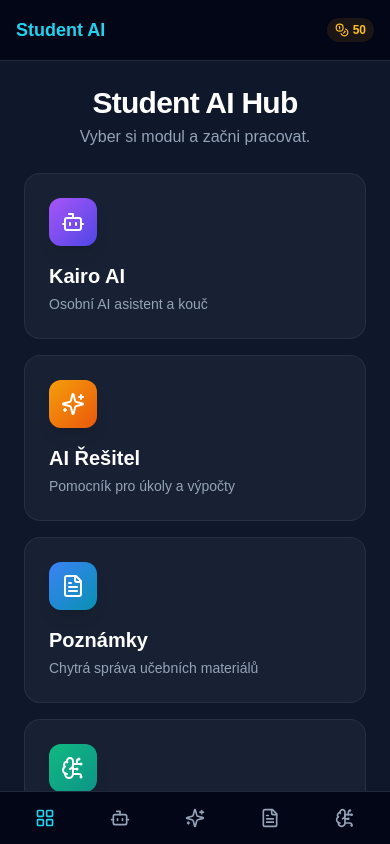
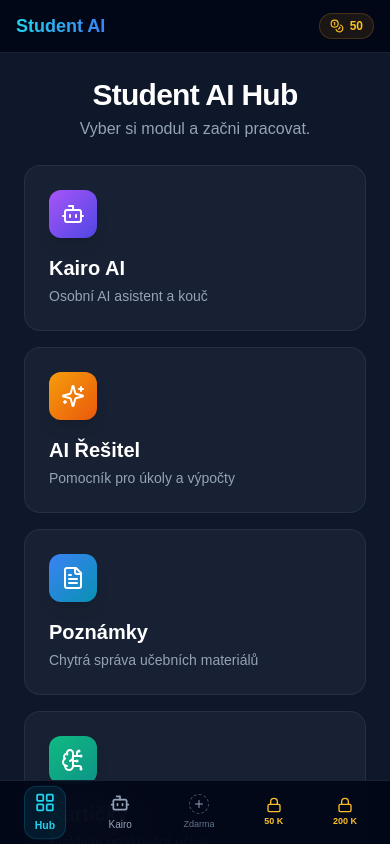
Before and after one commit to InfinityLook/Student-Ai, a Next.js app: page / in a window 390 px wide. Built offline with nearby package versions, Linux system fonts and the light colour scheme.

Commit message:
Refactor DashboardShell with module selection and slots

```diff
--- a/components/DashboardShell.tsx
+++ b/components/DashboardShell.tsx
@@ -1,6 +1,6 @@
 'use client';
 
-import React, { useEffect } from 'react';
+import React, { useEffect, useState } from 'react';
 import { useStore } from '@/store/useStore';
 import MenuHubModule from '@/components/modules/MenuHubModule';
 import KairoModule from '@/components/modules/KairoModule';
@@ -27,19 +27,22 @@ import {
   ShoppingBag,
   Folder,
   Edit3,
-  Coins
+  Coins,
+  Plus,
+  Lock,
+  X,
+  Trash2
 } from 'lucide-react';
 
-interface NavItem {
+interface ModuleOption {
   id: string;
   label: string;
   icon: React.ElementType;
 }
 
-const navItems: NavItem[] = [
-  { id: 'home', label: 'Hub', icon: LayoutGrid },
-  { id: 'kairo', label: 'Kairo AI', icon: Bot },
-  { id: 'solver', label: 'AI Řešitel', icon: Sparkles },
+// Všechny dostupné moduly pro výběr do vlastních slotů
+const selectableModules: ModuleOption[] = [
+  { id: 'solver', label: 'Řešitel', icon: Sparkles },
   { id: 'notes', label: 'Poznámky', icon: FileText },
   { id: 'flashcards', label: 'Kartičky', icon: BrainCircuit },
   { id: 'timer', label: 'Časovač', icon: Timer },
@@ -50,11 +53,32 @@ const navItems: NavItem[] = [
   { id: 'profile', label: 'Profil', icon: User },
 ];
 
+const navItems = [
+  { id: 'home', label: 'Hub', icon: LayoutGrid },
+  { id: 'kairo', label: 'Kairo AI', icon: Bot },
+  ...selectableModules,
+];
+
+// Konfigurace cen pro 3 přizpůsobitelné sloty
+const slotConfigs = [
+  { cost: 0, label: 'Zdarma' },
+  { cost: 50, label: '50 K' },
+  { cost: 200, label: '200 K' },
+];
+
 export default function DashboardShell() {
   const activeModule = useStore((state) => state.activeModule);
   const setActiveModule = useStore((state) => state.setActiveModule);
   const credits = useStore((state) => state.credits);
   const checkTaskReminders = useStore((state) => state.checkTaskReminders);
+
+  const unlockedNavSlots = useStore((state) => state.unlockedNavSlots);
+  const customNavSlots = useStore((state) => state.customNavSlots);
+  const unlockNavSlot = useStore((state) => state.unlockNavSlot);
+  const setCustomNavSlot = useStore((state) => state.setCustomNavSlot);
+
+  // Stav dialogového okna pro výběr modulu nebo odemčení
+  const [activeSlotModal, setActiveSlotModal] = useState<number | null>(null);
 
   useEffect(() => {
     checkTaskReminders();
@@ -62,30 +86,36 @@ export default function DashboardShell() {
 
   const renderModule = () => {
     switch (activeModule) {
-      case 'home':
-        return <MenuHubModule />;
-      case 'kairo':
-        return <KairoModule />;
-      case 'notes':
-        return <NotesModule />;
-      case 'flashcards':
-        return <FlashcardsModule />;
-      case 'timer':
-        return <FocusTimerModule />;
-      case 'solver':
-        return <AISolver />;
-      case 'planner':
-        return <TaskPlannerModule />;
-      case 'profile':
-        return <ProfileModule />;
-      case 'shop':
-        return <ShopModule />;
-      case 'files':
-        return <FileSystemModule />;
-      case 'editor':
-        return <DocumentEditorModule />;
-      default:
-        return <MenuHubModule />;
+      case 'home': return <MenuHubModule />;
+      case 'kairo': return <KairoModule />;
+      case 'notes': return <NotesModule />;
+      case 'flashcards': return <FlashcardsModule />;
+      case 'timer': return <FocusTimerModule />;
+      case 'solver': return <AISolver />;
+      case 'planner': return <TaskPlannerModule />;
+      case 'profile': return <ProfileModule />;
+      case 'shop': return <ShopModule />;
+      case 'files': return <FileSystemModule />;
+      case 'editor': return <DocumentEditorModule />;
+      default: return <MenuHubModule />;
+    }
+  };
+
+  const handleSlotClick = (slotIndex: number) => {
+    const isUnlocked = unlockedNavSlots.includes(slotIndex);
+    if (!isUnlocked) {
+      // Nabídnout odemčení za kredity
+      const config = slotConfigs[slotIndex];
+      if (unlockNavSlot(slotIndex, config.cost)) {
+        setActiveSlotModal(slotIndex);
+      }
+    } else {
+      const assignedModuleId = customNavSlots[slotIndex];
+      if (assignedModuleId) {
+        setActiveModule(assignedModuleId);
+      } else {
+        setActiveSlotModal(slotIndex);
+      }
     }
   };
 
@@ -93,16 +123,16 @@ export default function DashboardShell() {
     <div className="flex h-screen bg-slate-900 text-slate-100 overflow-hidden relative">
       <NotificationSystem />
 
-      {/* Boční navigace pro desktopy */}
-      <aside className="hidden md:flex flex-col w-64 bg-slate-950 border-r border-slate-800">
-        <div className="p-4 border-b border-slate-800 flex items-center justify-between">
+      {/* Desktopové boční menu */}
+      <aside className="hidden md:flex flex-col w-64 bg-slate-950 border-r border-slate-800/80">
+        <div className="p-4 border-b border-slate-800/80 flex items-center justify-between">
           <button
             onClick={() => setActiveModule('home')}
             className="text-xl font-bold bg-gradient-to-r from-cyan-400 to-blue-500 bg-clip-text text-transparent"
           >
             Student AI
           </button>
-          <div className="flex items-center gap-1 bg-amber-500/10 text-amber-400 px-2.5 py-1 rounded-full text-xs font-semibold border border-amber-500/20">
+          <div className="flex items-center gap-1.5 bg-amber-500/10 text-amber-400 px-3 py-1 rounded-full text-xs font-semibold border border-amber-500/20">
             <Coins className="w-3.5 h-3.5" />
             <span>{credits}</span>
           </div>
@@ -116,13 +146,13 @@ export default function DashboardShell() {
               <button
                 key={item.id}
                 onClick={() => setActiveModule(item.id)}
-                className={`w-full flex items-center gap-3 px-3 py-2.5 rounded-xl text-sm font-medium transition-colors ${
+                className={`w-full flex items-center gap-3 px-3 py-2.5 rounded-xl text-sm font-medium transition-all ${
                   isActive
-                    ? 'bg-cyan-500/10 text-cyan-400 border border-cyan-500/20'
+                    ? 'bg-cyan-500/10 text-cyan-400 border border-cyan-500/20 font-semibold'
                     : 'text-slate-400 hover:text-slate-200 hover:bg-slate-900'
                 }`}
               >
-                <Icon className="w-4 h-4" />
+                <Icon className={`w-4 h-4 ${isActive ? 'text-cyan-400' : ''}`} />
                 <span>{item.label}</span>
               </button>
             );
@@ -130,46 +160,164 @@ export default function DashboardShell() {
         </nav>
       </aside>
 
-      {/* Hlavní obsahová část */}
+      {/* Hlavní obsahová plocha */}
       <div className="flex-1 flex flex-col h-full overflow-hidden">
-        {/* Mobilní hlavička */}
-        <header className="md:hidden flex items-center justify-between p-4 bg-slate-950 border-b border-slate-800">
+        {/* Mobilní horní lišta */}
+        <header className="md:hidden flex items-center justify-between px-4 py-3 bg-slate-950/90 backdrop-blur-md border-b border-slate-800/80 z-40">
           <button
             onClick={() => setActiveModule('home')}
-            className="font-bold text-lg text-cyan-400"
+            className="font-bold text-lg bg-gradient-to-r from-cyan-400 to-blue-500 bg-clip-text text-transparent"
           >
             Student AI
           </button>
-          <div className="flex items-center gap-1 bg-amber-500/10 text-amber-400 px-2 py-1 rounded-full text-xs font-semibold">
+          <div className="flex items-center gap-1.5 bg-amber-500/10 text-amber-400 px-2.5 py-1 rounded-full text-xs font-semibold border border-amber-500/20">
             <Coins className="w-3.5 h-3.5" />
             <span>{credits}</span>
           </div>
         </header>
 
-        {/* Dynamicky vložený modul */}
-        <main className="flex-1 overflow-y-auto bg-slate-900">
+        {/* Vybraný modul */}
+        <main className="flex-1 overflow-y-auto bg-slate-900 pb-20 md:pb-0">
           {renderModule()}
         </main>
 
-        {/* Mobilní spodní lišta */}
-        <nav className="md:hidden border-t border-slate-800 bg-slate-950 flex justify-around p-2">
-          {navItems.slice(0, 5).map((item) => {
-            const Icon = item.icon;
-            const isActive = activeModule === item.id;
+        {/* Mobilní spodní lišta (Hub, Kairo + 3 sloty) */}
+        <nav className="md:hidden fixed bottom-0 left-0 right-0 z-50 backdrop-blur-xl bg-slate-950/90 border-t border-slate-800/80 px-2 py-1.5 flex justify-around items-center">
+          {/* 1. Pevný Hub */}
+          <button
+            onClick={() => setActiveModule('home')}
+            className={`relative flex flex-col items-center justify-center py-1.5 px-2.5 rounded-xl transition-all duration-200 ${
+              activeModule === 'home' ? 'text-cyan-400 font-semibold scale-105' : 'text-slate-400'
+            }`}
+          >
+            {activeModule === 'home' && <span className="absolute inset-0 bg-cyan-500/10 rounded-xl border border-cyan-500/20 -z-10" />}
+            <LayoutGrid className="w-5 h-5 stroke-[2px]" />
+            <span className="text-[10px] mt-1">Hub</span>
+          </button>
+
+          {/* 2. Pevné Kairo */}
+          <button
+            onClick={() => setActiveModule('kairo')}
+            className={`relative flex flex-col items-center justify-center py-1.5 px-2.5 rounded-xl transition-all duration-200 ${
+              activeModule === 'kairo' ? 'text-cyan-400 font-semibold scale-105' : 'text-slate-400'
+            }`}
+          >
+            {activeModule === 'kairo' && <span className="absolute inset-0 bg-cyan-500/10 rounded-xl border border-cyan-500/20 -z-10" />}
+            <Bot className="w-5 h-5 stroke-[2px]" />
+            <span className="text-[10px] mt-1">Kairo</span>
+          </button>
+
+          {/* 3 Nastavitelné sloty */}
+          {slotConfigs.map((config, index) => {
+            const isUnlocked = unlockedNavSlots.includes(index);
+            const assignedId = customNavSlots[index];
+            const assignedModule = selectableModules.find((m) => m.id === assignedId);
+            const isActive = assignedId && activeModule === assignedId;
+
             return (
               <button
-                key={item.id}
-                onClick={() => setActiveModule(item.id)}
-                className={`flex flex-col items-center p-2 text-xs ${
-                  isActive ? 'text-cyan-400' : 'text-slate-400'
+                key={index}
+                onClick={() => handleSlotClick(index)}
+                onContextMenu={(e) => {
+                  e.preventDefault();
+                  if (isUnlocked) setActiveSlotModal(index);
+                }}
+                className={`relative flex flex-col items-center justify-center py-1.5 px-2 rounded-xl transition-all duration-200 active:scale-95 ${
+                  isActive
+                    ? 'text-cyan-400 font-semibold scale-105'
+                    : isUnlocked
+                    ? assignedModule
+                      ? 'text-slate-300'
+                      : 'text-slate-500 hover:text-slate-300'
+                    : 'text-amber-400/80'
                 }`}
               >
-                <Icon className="w-5 h-5" />
+                {isActive && (
+                  <span className="absolute inset-0 bg-cyan-500/10 rounded-xl border border-cyan-500/20 -z-10" />
+                )}
+
+                {!isUnlocked ? (
+                  <>
+                    <Lock className="w-4 h-4 mb-0.5 text-amber-400" />
+                    <span className="text-[9px] font-bold text-amber-400">{config.label}</span>
+                  </>
+                ) : assignedModule ? (
+                  <>
+                    <assignedModule.icon className="w-5 h-5 stroke-[2px]" />
+                    <span className="text-[10px] mt-1">{assignedModule.label}</span>
+                  </>
+                ) : (
+                  <>
+                    <div className="w-5 h-5 rounded-full border border-dashed border-slate-600 flex items-center justify-center">
+                      <Plus className="w-3 h-3 text-slate-400" />
+                    </div>
+                    <span className="text-[9px] mt-1 text-slate-500">{config.label}</span>
+                  </>
+                )}
               </button>
             );
           })}
         </nav>
       </div>
+
+      {/* Modal pro výber nebo změnu modulu ve slotu */}
+      {activeSlotModal !== null && (
+        <div className="fixed inset-0 z-50 bg-black/70 backdrop-blur-sm flex items-end sm:items-center justify-center p-4">
+          <div className="bg-slate-900 border border-slate-800 w-full max-w-sm rounded-2xl p-5 space-y-4 shadow-2xl">
+            <div className="flex justify-between items-center border-b border-slate-800 pb-3">
+              <div>
+                <h3 className="font-semibold text-lg text-white">
+                  Nastavit Slot {activeSlotModal + 1}
+                </h3>
+                <p className="text-xs text-slate-400">Vyber si modul pro rychlý přístup do lišty</p>
+              </div>
+              <button
+                onClick={() => setActiveSlotModal(null)}
+                className="p-1 rounded-lg text-slate-400 hover:text-white hover:bg-slate-800"
+              >
+                <X className="w-5 h-5" />
+              </button>
+            </div>
+
+            <div className="grid grid-cols-3 gap-2.5 max-h-60 overflow-y-auto p-1">
+              {selectableModules.map((mod) => {
+                const Icon = mod.icon;
+                const isSelected = customNavSlots[activeSlotModal] === mod.id;
+                return (
+                  <button
+                    key={mod.id}
+                    onClick={() => {
+                      setCustomNavSlot(activeSlotModal, mod.id);
+                      setActiveSlotModal(null);
+                    }}
+                    className={`flex flex-col items-center p-3 rounded-xl border text-center transition-all ${
+                      isSelected
+                        ? 'bg-cyan-500/20 border-cyan-500 text-cyan-400 font-semibold'
+                        : 'bg-slate-800/50 border-slate-700/50 hover:bg-slate-800 text-slate-300'
+                    }`}
+                  >
+                    <Icon className="w-5 h-5 mb-1.5" />
+                    <span className="text-xs">{mod.label}</span>
+                  </button>
+                );
+              })}
+            </div>
+
+            {customNavSlots[activeSlotModal] && (
+              <button
+                onClick={() => {
+                  setCustomNavSlot(activeSlotModal, null);
+                  setActiveSlotModal(null);
+                }}
+                className="w-full flex items-center justify-center gap-2 py-2.5 rounded-xl border border-red-500/30 bg-red-500/10 text-red-400 text-xs font-medium hover:bg-red-500/20 transition-colors"
+              >
+                <Trash2 className="w-4 h-4" />
+                <span>Odebrat modul ze slotu</span>
+              </button>
+            )}
+          </div>
+        </div>
+      )}
     </div>
   );
-}
+      }
```
